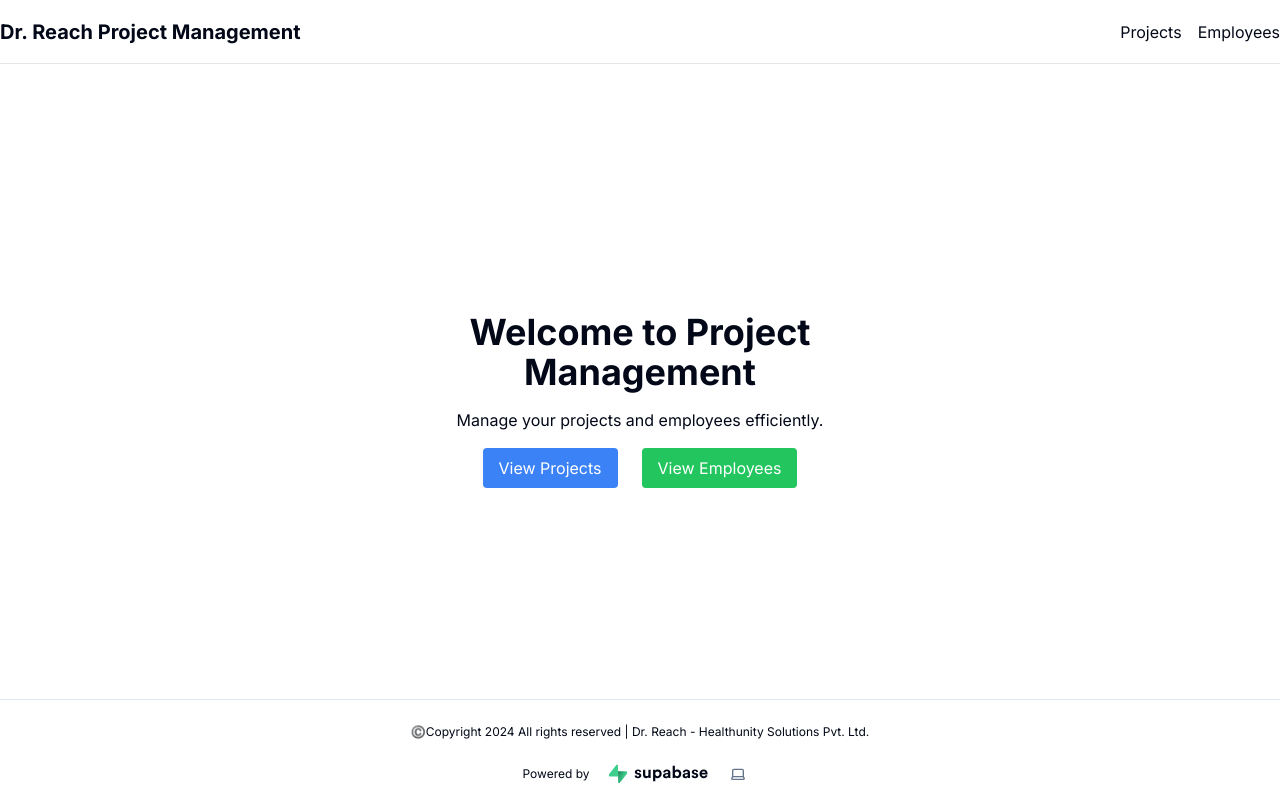
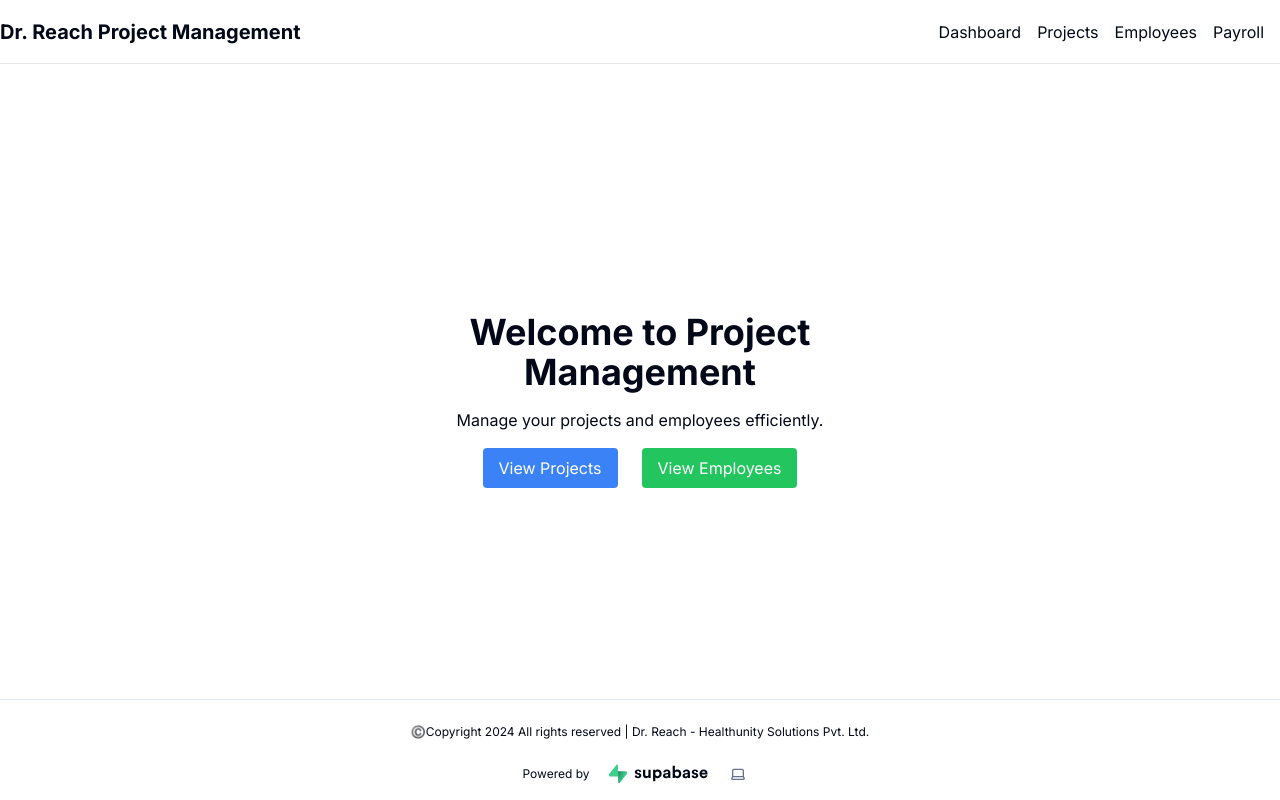
Before and after one commit to OrgDrReach/dreach-project-management, a Next.js app: page / in a window 1280 px wide. Built offline with nearby package versions, Linux system fonts and the light colour scheme.

Commit message:
feat ✨: Removed legacy navigation buttons, added route links for modernized structure and function.
- Removed legacy navigation buttons and added links to existing routes resulting in modernizing the current structure and function.

```diff
--- a/app/layout.tsx
+++ b/app/layout.tsx
@@ -1,6 +1,3 @@
-import DeployButton from "@/components/deploy-button";
-import { EnvVarWarning } from "@/components/env-var-warning";
-import HeaderAuth from "@/components/header-auth";
 import { ThemeSwitcher } from "@/components/theme-switcher";
 import { hasEnvVars } from "@/utils/supabase/check-env-vars";
 import { Inter } from "next/font/google";
@@ -48,14 +45,20 @@ export default function RootLayout({
 										Dr. Reach Project Management
 									</a>
 									<div>
+										<a href="/dashboard" className={`mr-4`}>
+											Dashboard
+										</a>
 										<a href="/projects" className="mr-4">
 											Projects
 										</a>
-										<a href="/employees">Employees</a>
+										<a href="/employees" className="mr-4">Employees</a>
+										<a href="/payroll" className="mr-4">Payroll</a>
 									</div>
 								</div>
 							</nav>
-							<div className="flex flex-col justify-center absolute top-1/2 left-1/2 transform -translate-x-1/2 -translate-y-1/2 mx-auto p-8">{children}</div>
+							<div className="flex flex-col justify-center absolute top-1/2 left-1/2 transform -translate-x-1/2 -translate-y-1/2 mx-auto p-8">
+								{children}
+							</div>
 
 							<footer className="w-full flex flex-col items-center justify-center border-t text-center text-xs gap-4 py-2 bottom-0 absolute">
 								<div className={`flex items-center mt-4`}>
```
